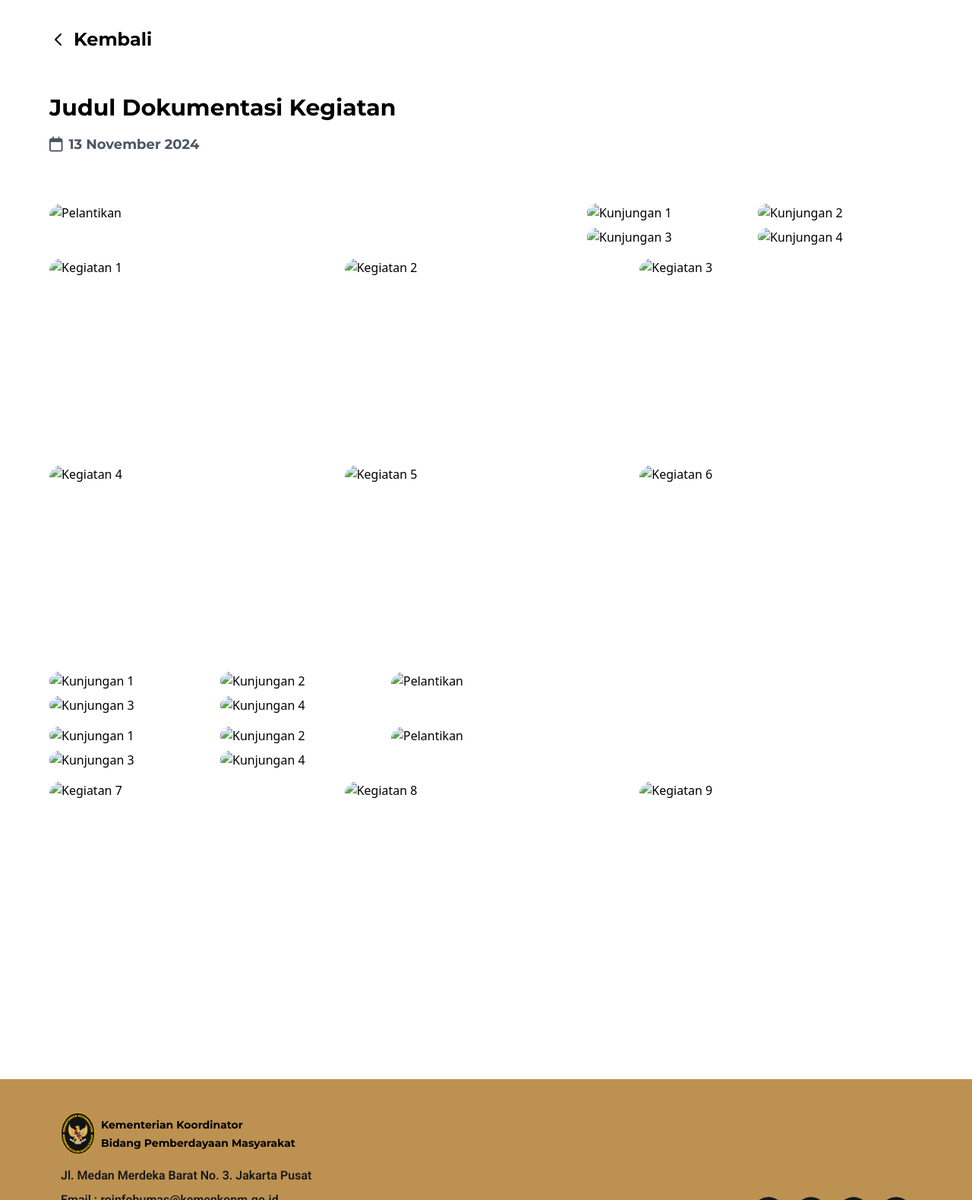
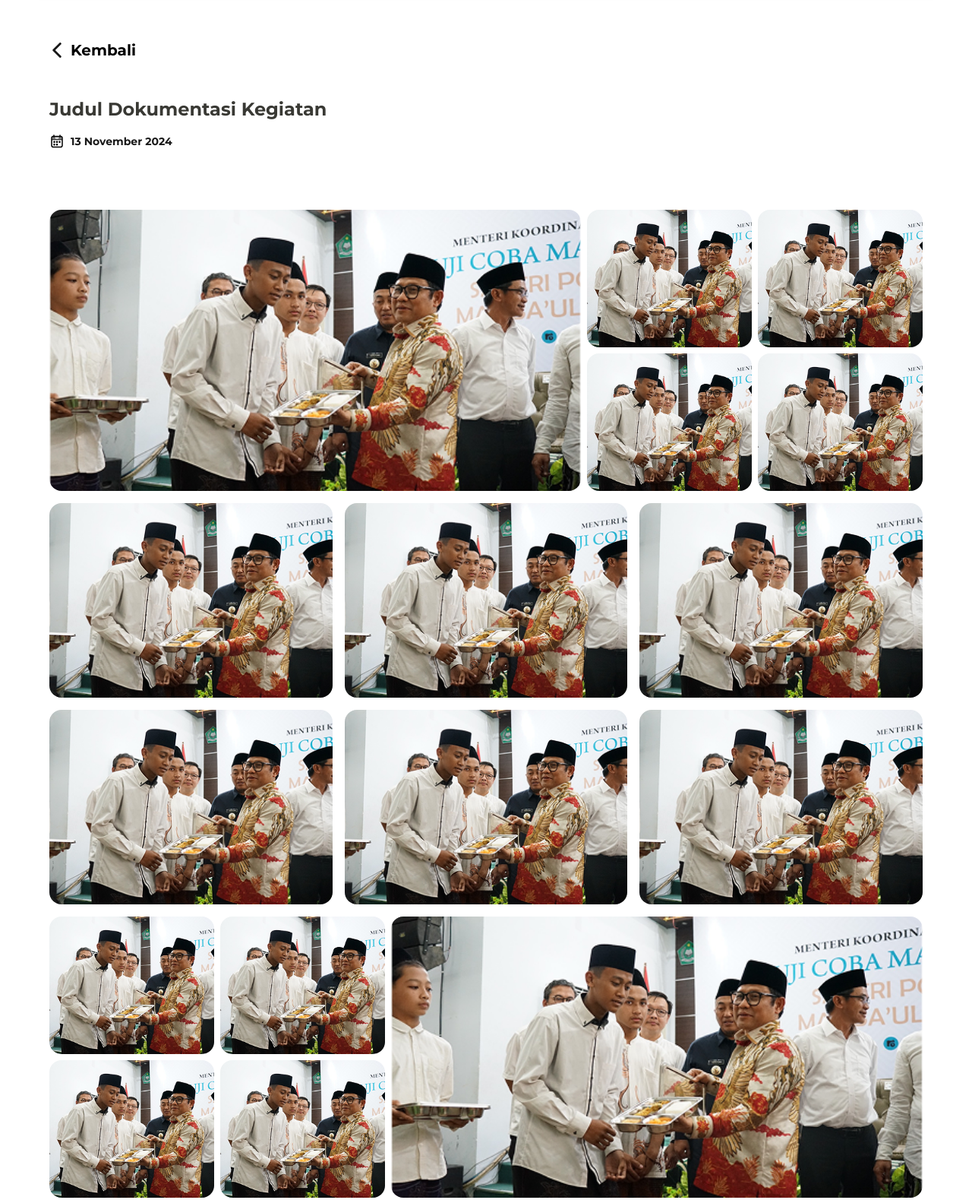
Before and after one commit to DRY-7717/kemenko_frontend, a website: page galeridetail.html in a window 1280 px wide. Shown: the part 140-1719 px from the top of the page at 76% size. Drawn offline with nearby package versions, Linux system fonts and the light colour scheme.

Commit message:
add page detail galeri

```diff
--- a/galeridetail.html
+++ b/galeridetail.html
@@ -51,7 +51,8 @@
                             </div>
 
                             <!-- Teks Kementerian -->
-                            <div class="title-logo leading-4 md:leading-5 xl:leading-6 text-[12px] md:text-sm xl:text-sm font-bold">
+                            <div
+                                class="title-logo leading-4 md:leading-5 xl:leading-6 text-[12px] md:text-sm xl:text-sm font-bold">
                                 Kementerian Koordinator
                                 <br>
                                 Bidang Pemberdayaan Masyarakat
@@ -88,7 +89,8 @@
                                 Tentang Kami
                             </div>
                             <a href="#" @click="toggleMenu()"
-                                class="px-3 md:px-8 xl:px-2 py-2 mx-3 xl:mx-0  mt-2 text-[#3D3D3D] transition-colors duration-300 transform rounded-md lg:mt-0  hover:bg-gray-100 ">Media Center</a>
+                                class="px-3 md:px-8 xl:px-2 py-2 mx-3 xl:mx-0  mt-2 text-[#3D3D3D] transition-colors duration-300 transform rounded-md lg:mt-0  hover:bg-gray-100 ">Media
+                                Center</a>
                             <a href="#" @click="toggleMenu()"
                                 class="px-3 md:px-8 xl:px-2 py-2 mx-3 xl:mx-0  mt-2 text-[#3D3D3D] transition-colors duration-300 transform rounded-md lg:mt-0  hover:bg-gray-100 ">PPID</a>
                             <a href="#" @click="toggleMenu()"
@@ -96,7 +98,8 @@
                             <a href="#" @click="toggleMenu()"
                                 class="px-3 md:px-8 xl:px-2 py-2 mx-3 xl:mx-0  mt-2 text-[#3D3D3D] transition-colors duration-300 transform rounded-md lg:mt-0  hover:bg-gray-100 ">Pelaporan</a>
                             <a href="#" @click="toggleMenu()"
-                                class="px-3 md:px-8 xl:px-2 py-2 mx-3 xl:mx-0  mt-2 text-[#3D3D3D] transition-colors duration-300 transform rounded-md lg:mt-0  hover:bg-gray-100 ">Produk Pengetahuan</a>
+                                class="px-3 md:px-8 xl:px-2 py-2 mx-3 xl:mx-0  mt-2 text-[#3D3D3D] transition-colors duration-300 transform rounded-md lg:mt-0  hover:bg-gray-100 ">Produk
+                                Pengetahuan</a>
                             <a href="#" @click="toggleMenu()"
                                 class="px-3 md:px-8 xl:px-2 py-2 mx-3 xl:mx-0  mt-2 text-[#3D3D3D] transition-colors duration-300 transform rounded-md lg:mt-0  hover:bg-gray-100 ">Kontak</a>
                             <div class="xl:flex items-center px-6 md:px-10 xl:ps-2 xl:px-0 xl:gap-x-4 ">
@@ -126,73 +129,87 @@
     </nav>
 
     <!-- Section Tombol Kembali -->
-<section class="max-w-7xl mx-auto px-4 pt-44">
-    <div class="container w-full mx-auto">
+    <section class="detail-galeri w-full pt-36 pb-0 md:pt-40 mb:pb-0 xl:pt-48 xl:pb-[24px]">
+        <div class="container w-full mx-auto px-7">
             <div class="w-full xl:w-[1150px] xl:mx-auto">
-            <a href="#" class="flex items-center text-black mb-6 hover:text-black font-montserrat font-bold text-2xl">
-                <svg xmlns="http://www.w3.org/2000/svg" class="h-6 w-6 mr-2" fill="none" viewBox="0 0 24 24" stroke="currentColor">
-                    <path stroke-linecap="round" stroke-linejoin="round" stroke-width="2" d="M15 19l-7-7 7-7" />
-                </svg>
-                Kembali
+                <a href=""
+                    class=" md:text-start text-black-base text-base md:text-lg lg:text-xl font-bold font-montserrat mb-7 md:mb-11 xl:mb-12 flex justify-start items-center gap-1 xl:gap-2 w-[120px]">
+                    <div class="icon-arrow w-4 h-4 md:w-5 md:h-5 ">
+                        <img src="./src/img/arrow-left.svg" class="w-full h-full" alt="">
+                    </div>
+                    <span class="">Kembali</span>
                 </a>
+                <h1
+                    class="text-start text-black-secondary leading-9 md:leading-14 text-2xl md:text-4xl xl:text-2xl font-bold font-montserrat mb-4 md:mb-5 lg:mb-4">
+                    Judul Dokumentasi Kegiatan</h1>
+
+                <div class="tanggal-galeri-detail gap-1 xl:gap-2 flex items-center">
+                    <div class="box-img w-[18px] h-[18px] xl:w-5 xl:h-5  md:w-6 md:h-6">
+                        <img src="./src/img/calendar-detail-berita.svg" alt="">
                     </div>
-    </div>
-</section>
-
-<!-- Section Judul dan Tanggal -->
-<section class="max-w-7xl mx-auto px-4">
-    <div class="container w-full mx-auto">
-        <div class="w-full xl:w-[1150px] xl:mx-auto">
-            <h1 class="text-3xl font-bold mb-4 font-montserrat mt-14">Judul Dokumentasi Kegiatan</h1>
-            <div class="flex items-center text-gray-600">
-                <div class="relative flex items-center cursor-pointer" onclick="document.getElementById('dateInput').click()">
-                    <i class="far fa-calendar text-xl mr-2"></i>
-                    <input type="date" id="dateInput" class="absolute opacity-0 w-full" onchange="updateDisplayDate(this.value)">
-                    <span id="displayDate" class="text-lg font-montserrat font-bold">13 November 2024</span>
-                </div>
+                    <p class="font-bold text-black-base font-montserrat text-xs md:text-sm">13
+                        November 2024</p>
                 </div>
             </div>
         </div>
     </section>
 
+
+
     <!-- Section Gambar -->
-<section class="max-w-7xl mx-auto px-4">
+    <section class="w-full mx-auto px-7">
         <!-- Container Atas -->
         <div class="container w-full mx-auto">
             <div class="w-full xl:w-[1150px] xl:mx-auto">
                 <!-- Gambar & Thumbnail -->
-            <div class="grid grid-cols-1 xl:grid-cols-[700px_1fr] gap-2 mt-16">
+                <div class="grid grid-cols-1 xl:grid-cols-[700px_1fr] gap-2 mt-8 xl:mt-14">
                     <div class="w-full">
-                    <img src="src/img/DSCF8190 1.png" alt="Pelantikan" class="w-full h-full max-h-[420px] object-cover rounded-2xl">
+                        <img src="./src/img/berita/berita-1.png" alt="Pelantikan"
+                            class="w-full h-full max-h-[420px] object-cover rounded-2xl">
                     </div>
                     <div class="grid grid-cols-2 grid-rows-2 gap-2 h-full max-h-[420px]">
-                    <img src="src/img/DSCF8190 1.png" class="w-full h-full object-cover rounded-2xl" alt="Kunjungan 1">
-                    <img src="src/img/DSCF8190 1.png" class="w-full h-full object-cover rounded-2xl" alt="Kunjungan 2">
-                    <img src="src/img/DSCF8190 1.png" class="w-full h-full object-cover rounded-2xl" alt="Kunjungan 3">
-                    <img src="src/img/DSCF8190 1.png" class="w-full h-full object-cover rounded-2xl" alt="Kunjungan 4">
+                        <img src="./src/img/berita/berita-1.png" class="w-full h-full object-cover rounded-2xl"
+                            alt="Kunjungan 1">
+                        <img src="./src/img/berita/berita-1.png" class="w-full h-full object-cover rounded-2xl"
+                            alt="Kunjungan 2">
+                        <img src="./src/img/berita/berita-1.png" class="w-full h-full object-cover rounded-2xl"
+                            alt="Kunjungan 3">
+                        <img src="./src/img/berita/berita-1.png" class="w-full h-full object-cover rounded-2xl"
+                            alt="Kunjungan 4">
                     </div>
                 </div>
 
                 <!-- Galeri Besar -->
                 <div class="grid grid-cols-1 sm:grid-cols-2 md:grid-cols-3 gap-4 mt-4">
-                <img src="src/img/WhatsApp Image 2025-01-15 at 16.57.35 1.png" alt="Kegiatan 1" class="w-full h-64 object-cover rounded-2xl">
-                <img src="src/img/DSCF8190 1.png" alt="Kegiatan 2" class="w-full h-64 object-cover rounded-2xl">
-                <img src="src/img/DSCF9050 (1).png" alt="Kegiatan 3" class="w-full h-64 object-cover rounded-2xl">
-                <img src="src/img/WhatsApp Image 2025-01-15 at 16.57.35 1.png" alt="Kegiatan 4" class="w-full h-64 object-cover rounded-2xl">
-                <img src="src/img/DSCF8190 1.png" alt="Kegiatan 5" class="w-full h-64 object-cover rounded-2xl">
-                <img src="src/img/DSCF9050 (1).png" alt="Kegiatan 6" class="w-full h-64 object-cover rounded-2xl">
+                    <img src="./src/img/berita/berita-1.png" alt="Kegiatan 1"
+                        class="w-full h-64 object-cover rounded-2xl">
+                    <img src="./src/img/berita/berita-1.png" alt="Kegiatan 2"
+                        class="w-full h-64 object-cover rounded-2xl">
+                    <img src="./src/img/berita/berita-1.png" alt="Kegiatan 3"
+                        class="w-full h-64 object-cover rounded-2xl">
+                    <img src="./src/img/berita/berita-1.png" alt="Kegiatan 4"
+                        class="w-full h-64 object-cover rounded-2xl">
+                    <img src="./src/img/berita/berita-1.png" alt="Kegiatan 5"
+                        class="w-full h-64 object-cover rounded-2xl">
+                    <img src="./src/img/berita/berita-1.png" alt="Kegiatan 6"
+                        class="w-full h-64 object-cover rounded-2xl">
                 </div>
 
                 <!-- Duplikat Responsif 1 -->
                 <div class="grid grid-cols-1 xl:grid-cols-[1fr_700px] gap-2 mt-4">
                     <div class="grid grid-cols-2 grid-rows-2 gap-2 h-full max-h-[420px]">
-                    <img src="src/img/DSCF8190 1.png" class="w-full h-full object-cover rounded-2xl" alt="Kunjungan 1">
-                    <img src="src/img/DSCF8190 1.png" class="w-full h-full object-cover rounded-2xl" alt="Kunjungan 2">
-                    <img src="src/img/DSCF8190 1.png" class="w-full h-full object-cover rounded-2xl" alt="Kunjungan 3">
-                    <img src="src/img/DSCF8190 1.png" class="w-full h-full object-cover rounded-2xl" alt="Kunjungan 4">
+                        <img src="./src/img/berita/berita-1.png" class="w-full h-full object-cover rounded-2xl"
+                            alt="Kunjungan 1">
+                        <img src="./src/img/berita/berita-1.png" class="w-full h-full object-cover rounded-2xl"
+                            alt="Kunjungan 2">
+                        <img src="./src/img/berita/berita-1.png" class="w-full h-full object-cover rounded-2xl"
+                            alt="Kunjungan 3">
+                        <img src="./src/img/berita/berita-1.png" class="w-full h-full object-cover rounded-2xl"
+                            alt="Kunjungan 4">
                     </div>
                     <div class="w-full">
-                    <img src="src/img/DSCF8190 1.png" alt="Pelantikan" class="w-full h-full max-h-[420px] object-cover rounded-2xl">
+                        <img src="./src/img/berita/berita-1.png" alt="Pelantikan"
+                            class="w-full h-full max-h-[420px] object-cover rounded-2xl">
                     </div>
                 </div>
 
@@ -200,21 +217,29 @@
                 <!-- Duplikat Responsif 2 -->
                 <div class="grid grid-cols-1 xl:grid-cols-[1fr_700px] gap-2 mt-4">
                     <div class="grid grid-cols-2 grid-rows-2 gap-2 h-full max-h-[420px]">
-                    <img src="src/img/DSCF8190 1.png" class="w-full h-full object-cover rounded-2xl" alt="Kunjungan 1">
-                    <img src="src/img/DSCF8190 1.png" class="w-full h-full object-cover rounded-2xl" alt="Kunjungan 2">
-                    <img src="src/img/DSCF8190 1.png" class="w-full h-full object-cover rounded-2xl" alt="Kunjungan 3">
-                    <img src="src/img/DSCF8190 1.png" class="w-full h-full object-cover rounded-2xl" alt="Kunjungan 4">
+                        <img src="./src/img/berita/berita-1.png" class="w-full h-full object-cover rounded-2xl"
+                            alt="Kunjungan 1">
+                        <img src="./src/img/berita/berita-1.png" class="w-full h-full object-cover rounded-2xl"
+                            alt="Kunjungan 2">
+                        <img src="./src/img/berita/berita-1.png" class="w-full h-full object-cover rounded-2xl"
+                            alt="Kunjungan 3">
+                        <img src="./src/img/berita/berita-1.png" class="w-full h-full object-cover rounded-2xl"
+                            alt="Kunjungan 4">
                     </div>
                     <div class="w-full">
-                    <img src="src/img/DSCF8190 1.png" alt="Pelantikan" class="w-full h-full max-h-[420px] object-cover rounded-2xl">
+                        <img src="./src/img/berita/berita-1.png" alt="Pelantikan"
+                            class="w-full h-full max-h-[420px] object-cover rounded-2xl">
                     </div>
                 </div>
 
                 <!-- Galeri Penutup -->
                 <div class="grid grid-cols-1 sm:grid-cols-2 md:grid-cols-3 gap-4 mt-4 pb-12">
-                <img src="src/img/WhatsApp Image 2025-01-15 at 16.57.35 1.png" alt="Kegiatan 7" class="w-full h-64 object-cover rounded-2xl">
-                <img src="src/img/DSCF8190 1.png" alt="Kegiatan 8" class="w-full h-64 object-cover rounded-2xl">
-                <img src="src/img/DSCF9050 (1).png" alt="Kegiatan 9" class="w-full h-64 object-cover rounded-2xl">
+                    <img src="./src/img/berita/berita-1.png" alt="Kegiatan 7"
+                        class="w-full h-64 object-cover rounded-2xl">
+                    <img src="./src/img/berita/berita-1.png" alt="Kegiatan 8"
+                        class="w-full h-64 object-cover rounded-2xl">
+                    <img src="./src/img/berita/berita-1.png" alt="Kegiatan 9"
+                        class="w-full h-64 object-cover rounded-2xl">
                 </div>
             </div>
         </div>
```
Also changed, not shown: src/output.css. Lines whose indentation alone changed are shown as unchanged.
